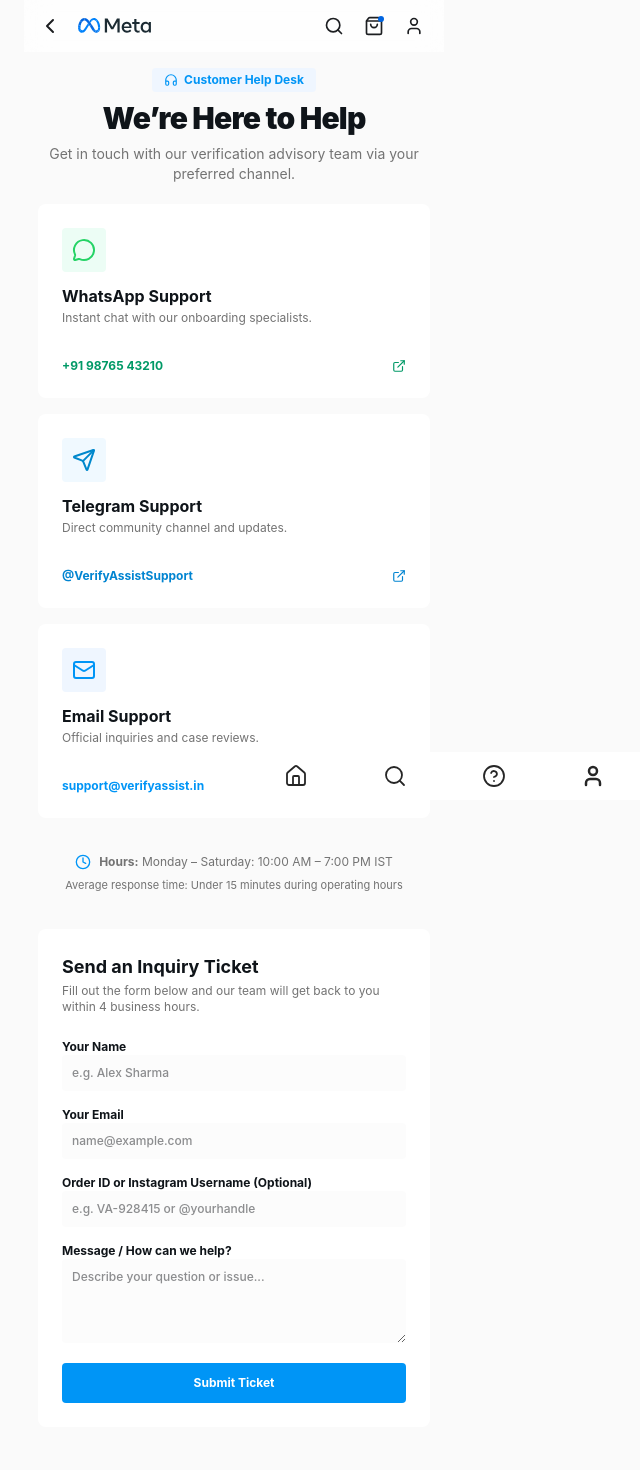
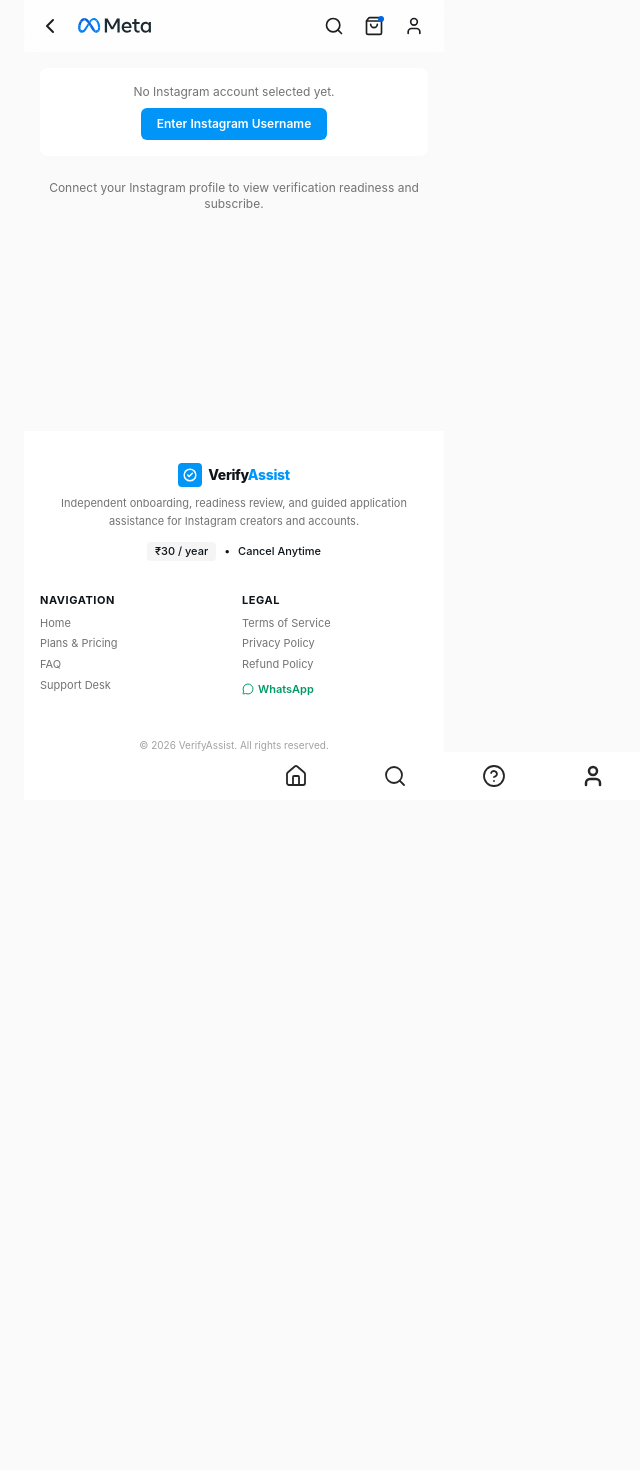
Before and after one commit to keshav1919/badge, a React (Vite) app: page /support in a window 1280 px wide. Shown: the top 1470 px of the page, without its empty margins (406-1046 px from the left). After the commit the page ends 800 px from the top, so only its background shows below. Built offline with nearby package versions, Linux system fonts and the light colour scheme.

Commit message:
feat: replace help desk page with Instagram account profile banner

```diff
--- a/src/components/BottomNav.jsx
+++ b/src/components/BottomNav.jsx
@@ -9,7 +9,7 @@
     { label: 'Home', path: '/', icon: Home },
     { label: 'Plans', path: '/plans', icon: Search },
     { label: 'FAQ', path: '/faq', icon: HelpCircle },
-    { label: 'Support', path: '/support', icon: User },
+    { label: 'Profile', path: '/support', icon: User },
   ];
 
   return (
--- a/src/components/Header.jsx
+++ b/src/components/Header.jsx
@@ -94,7 +94,7 @@
               onClick={() => setIsMenuOpen(false)}
               className="block py-2 text-[15px] font-semibold text-[#1c1e21] hover:text-[#0064E0]"
             >
-              Subscription Plans (₹1/yr)
+              Subscription Plan (₹30/yr)
             </Link>
             <Link
               to="/faq"
@@ -108,7 +108,7 @@
               onClick={() => setIsMenuOpen(false)}
               className="block py-2 text-[15px] font-semibold text-[#1c1e21] hover:text-[#0064E0]"
             >
-              Help & Support
+              Instagram Account Profile
             </Link>
           </div>
         )}
--- a/src/pages/Support.jsx
+++ b/src/pages/Support.jsx
@@ -1,222 +1,61 @@
 import React, { useState } from 'react';
-import {
-  Mail,
-  Send,
-  MessageCircle,
-  Clock,
-  CheckCircle2,
-  Headphones,
-  ExternalLink,
-} from 'lucide-react';
-import { CONTACT_CONFIG } from '../config/contact';
-import { Disclaimer } from '../components/Disclaimer';
+import { useNavigate } from 'react-router-dom';
+import { ArrowRight, CheckCircle2 } from 'lucide-react';
+import { InstagramBanner } from '../components/InstagramBanner';
+import { UsernameModal } from '../components/UsernameModal';
+import { useUser } from '../context/UserContext';
 
 export const Support = () => {
-  const [submitted, setSubmitted] = useState(false);
-  const [formData, setFormData] = useState({
-    name: '',
-    email: '',
-    orderId: '',
-    message: '',
-  });
-
-  const handleSubmit = (e) => {
-    e.preventDefault();
-    setSubmitted(true);
-  };
+  const navigate = useNavigate();
+  const { currentUser } = useUser();
+  const [isModalOpen, setIsModalOpen] = useState(false);
 
   return (
-    <div className="w-full max-w-[420px] mx-auto px-3.5 py-4 space-y-5 select-none">
-      {/* Header */}
-      <div className="text-center max-w-xl mx-auto space-y-2">
-        <div className="inline-flex items-center gap-1.5 px-3 py-1 rounded-sm bg-blue-50 text-xs font-bold text-[#0095F6]">
-          <Headphones className="w-3.5 h-3.5" />
-          <span>Customer Help Desk</span>
+    <div className="w-full max-w-[420px] mx-auto px-4 py-4 space-y-4 select-none">
+      {/* Username Modal */}
+      <UsernameModal
+        isOpen={isModalOpen}
+        onClose={() => setIsModalOpen(false)}
+        redirectPath="/support"
+      />
+
+      {/* Account Profile Banner */}
+      <InstagramBanner
+        user={currentUser}
+        onChangeUsername={() => setIsModalOpen(true)}
+      />
+
+      {/* Account Actions & Verification Status */}
+      {currentUser ? (
+        <div className="space-y-3">
+          {/* Readiness Status Card */}
+          <div className="bg-white rounded-xl border border-[#DBDBDB] p-4 text-left space-y-2.5">
+            <div className="flex items-center gap-2 text-xs font-bold text-[#1C1E21]">
+              <CheckCircle2 className="w-4 h-4 text-[#0095F6]" />
+              <span>Account Status: Active & Ready</span>
             </div>
-        <h1 className="text-3xl font-black text-[#0F1419] tracking-tight">
-          We’re Here to Help
-        </h1>
-        <p className="text-sm text-[#737373]">
-          Get in touch with our verification advisory team via your preferred channel.
+            <p className="text-xs text-[#737373] leading-relaxed">
+              Your profile @{currentUser.username} is connected. You can activate Meta Verified assistance for ₹30/yr.
             </p>
           </div>
 
-      {/* 3 Contact Channel Cards */}
-      <div className="grid grid-cols-1 md:grid-cols-3 gap-4">
-        {/* WhatsApp Card */}
-        <a
-          href={CONTACT_CONFIG.whatsappUrl}
-          target="_blank"
-          rel="noopener noreferrer"
-          className="bg-white rounded-lg border border-[#DBDBDB] p-6 shadow-xs hover:shadow-md hover:border-[#25D366] transition-all group flex flex-col justify-between"
+          {/* Primary Action Button to Plans */}
+          <button
+            type="button"
+            onClick={() => navigate('/plans')}
+            className="w-full h-12 rounded-full bg-[#0095F6] hover:bg-[#1877F2] active:bg-[#0081D6] text-white text-sm font-semibold transition-colors flex items-center justify-center gap-2 cursor-pointer"
           >
-          <div className="space-y-3">
-            <div className="w-11 h-11 rounded-sm bg-emerald-50 text-[#25D366] flex items-center justify-center transition-transform group-hover:scale-105">
-              <MessageCircle className="w-6 h-6" />
-            </div>
-            <div>
-              <h3 className="font-bold text-base text-[#0F1419]">WhatsApp Support</h3>
-              <p className="text-xs text-[#737373] mt-0.5">
-                Instant chat with our onboarding specialists.
-              </p>
-            </div>
-          </div>
-          <div className="pt-4 mt-4 border-t border-neutral-100 flex items-center justify-between text-xs font-bold text-emerald-600">
-            <span>{CONTACT_CONFIG.whatsappDisplay}</span>
-            <ExternalLink className="w-3.5 h-3.5" />
-          </div>
-        </a>
-
-        {/* Telegram Card */}
-        <a
-          href={CONTACT_CONFIG.telegramUrl}
-          target="_blank"
-          rel="noopener noreferrer"
-          className="bg-white rounded-lg border border-[#DBDBDB] p-6 shadow-xs hover:shadow-md hover:border-[#0088cc] transition-all group flex flex-col justify-between"
-        >
-          <div className="space-y-3">
-            <div className="w-11 h-11 rounded-sm bg-sky-50 text-[#0088cc] flex items-center justify-center transition-transform group-hover:scale-105">
-              <Send className="w-6 h-6" />
-            </div>
-            <div>
-              <h3 className="font-bold text-base text-[#0F1419]">Telegram Support</h3>
-              <p className="text-xs text-[#737373] mt-0.5">
-                Direct community channel and updates.
-              </p>
-            </div>
-          </div>
-          <div className="pt-4 mt-4 border-t border-neutral-100 flex items-center justify-between text-xs font-bold text-sky-600">
-            <span>{CONTACT_CONFIG.telegramDisplay}</span>
-            <ExternalLink className="w-3.5 h-3.5" />
-          </div>
-        </a>
-
-        {/* Email Card */}
-        <a
-          href={CONTACT_CONFIG.emailUrl}
-          className="bg-white rounded-lg border border-[#DBDBDB] p-6 shadow-xs hover:shadow-md hover:border-[#0095F6] transition-all group flex flex-col justify-between"
-        >
-          <div className="space-y-3">
-            <div className="w-11 h-11 rounded-sm bg-blue-50 text-[#0095F6] flex items-center justify-center transition-transform group-hover:scale-105">
-              <Mail className="w-6 h-6" />
-            </div>
-            <div>
-              <h3 className="font-bold text-base text-[#0F1419]">Email Support</h3>
-              <p className="text-xs text-[#737373] mt-0.5">
-                Official inquiries and case reviews.
-              </p>
-            </div>
-          </div>
-          <div className="pt-4 mt-4 border-t border-neutral-100 flex items-center justify-between text-xs font-bold text-[#0095F6]">
-            <span>{CONTACT_CONFIG.email}</span>
-            <ExternalLink className="w-3.5 h-3.5" />
-          </div>
-        </a>
-      </div>
-
-      {/* Operating Hours Info Strip */}
-      <div className="bg-neutral-50 rounded-lg border border-[#DBDBDB] p-4 flex flex-col sm:flex-row items-center justify-between gap-2 text-xs text-[#737373]">
-        <div className="flex items-center gap-2">
-          <Clock className="w-4 h-4 text-[#0095F6]" />
-          <span><strong>Hours:</strong> {CONTACT_CONFIG.supportHours}</span>
-        </div>
-        <div className="text-[11px]">
-          {CONTACT_CONFIG.responseTime}
-        </div>
-      </div>
-
-      {/* Direct Ticket Submission Form */}
-      <div className="bg-white rounded-lg border border-[#DBDBDB] p-6 sm:p-8 shadow-xs space-y-6">
-        <div>
-          <h2 className="text-lg font-bold text-[#0F1419]">
-            Send an Inquiry Ticket
-          </h2>
-          <p className="text-xs text-[#737373] mt-0.5">
-            Fill out the form below and our team will get back to you within 4 business hours.
-          </p>
-        </div>
-
-        {submitted ? (
-          <div className="bg-emerald-50 border border-emerald-200 rounded-lg p-6 text-center space-y-3">
-            <div className="w-12 h-12 rounded-full bg-emerald-100 flex items-center justify-center mx-auto text-emerald-600">
-              <CheckCircle2 className="w-6 h-6" />
-            </div>
-            <h3 className="font-bold text-base text-emerald-950">
-              Inquiry Received!
-            </h3>
-            <p className="text-xs text-emerald-800 max-w-sm mx-auto">
-              Thank you for reaching out. A case ticket has been registered and a specialist will email you shortly.
-            </p>
-            <button
-              onClick={() => setSubmitted(false)}
-              className="text-xs font-bold text-emerald-700 underline pt-2 cursor-pointer"
-            >
-              Submit another message
+            <span>Get Verified Badge (₹30/-)</span>
+            <ArrowRight className="w-4 h-4" />
           </button>
         </div>
       ) : (
-          <form onSubmit={handleSubmit} className="space-y-4 text-xs">
-            <div className="grid grid-cols-1 sm:grid-cols-2 gap-4">
-              <div className="space-y-1">
-                <label className="font-bold text-[#0F1419]">Your Name</label>
-                <input
-                  type="text"
-                  required
-                  value={formData.name}
-                  onChange={(e) => setFormData({ ...formData, name: e.target.value })}
-                  placeholder="e.g. Alex Sharma"
-                  className="w-full p-2.5 rounded-sm border border-[#DBDBDB] bg-neutral-50/50 text-xs font-medium focus:bg-white focus:border-[#0095F6] outline-none"
-                />
+        <div className="pt-2 text-center">
+          <p className="text-xs text-[#737373]">
+            Connect your Instagram profile to view verification readiness and subscribe.
+          </p>
         </div>
-              <div className="space-y-1">
-                <label className="font-bold text-[#0F1419]">Your Email</label>
-                <input
-                  type="email"
-                  required
-                  value={formData.email}
-                  onChange={(e) => setFormData({ ...formData, email: e.target.value })}
-                  placeholder="name@example.com"
-                  className="w-full p-2.5 rounded-sm border border-[#DBDBDB] bg-neutral-50/50 text-xs font-medium focus:bg-white focus:border-[#0095F6] outline-none"
-                />
-              </div>
-            </div>
-
-            <div className="space-y-1">
-              <label className="font-bold text-[#0F1419]">
-                Order ID or Instagram Username (Optional)
-              </label>
-              <input
-                type="text"
-                value={formData.orderId}
-                onChange={(e) => setFormData({ ...formData, orderId: e.target.value })}
-                placeholder="e.g. VA-928415 or @yourhandle"
-                className="w-full p-2.5 rounded-sm border border-[#DBDBDB] bg-neutral-50/50 text-xs font-medium focus:bg-white focus:border-[#0095F6] outline-none"
-              />
-            </div>
-
-            <div className="space-y-1">
-              <label className="font-bold text-[#0F1419]">Message / How can we help?</label>
-              <textarea
-                rows={4}
-                required
-                value={formData.message}
-                onChange={(e) => setFormData({ ...formData, message: e.target.value })}
-                placeholder="Describe your question or issue..."
-                className="w-full p-2.5 rounded-sm border border-[#DBDBDB] bg-neutral-50/50 text-xs font-medium focus:bg-white focus:border-[#0095F6] outline-none"
-              />
-            </div>
-
-            <button
-              type="submit"
-              className="w-full bg-[#0095F6] hover:bg-[#0081d6] active:scale-95 text-white font-bold py-3 rounded-sm shadow-xs transition-all text-xs cursor-pointer"
-            >
-              Submit Ticket
-            </button>
-          </form>
       )}
-      </div>
-
-      <Disclaimer variant="subtle" />
     </div>
   );
 };
```
Lines whose indentation alone changed are shown as unchanged.
